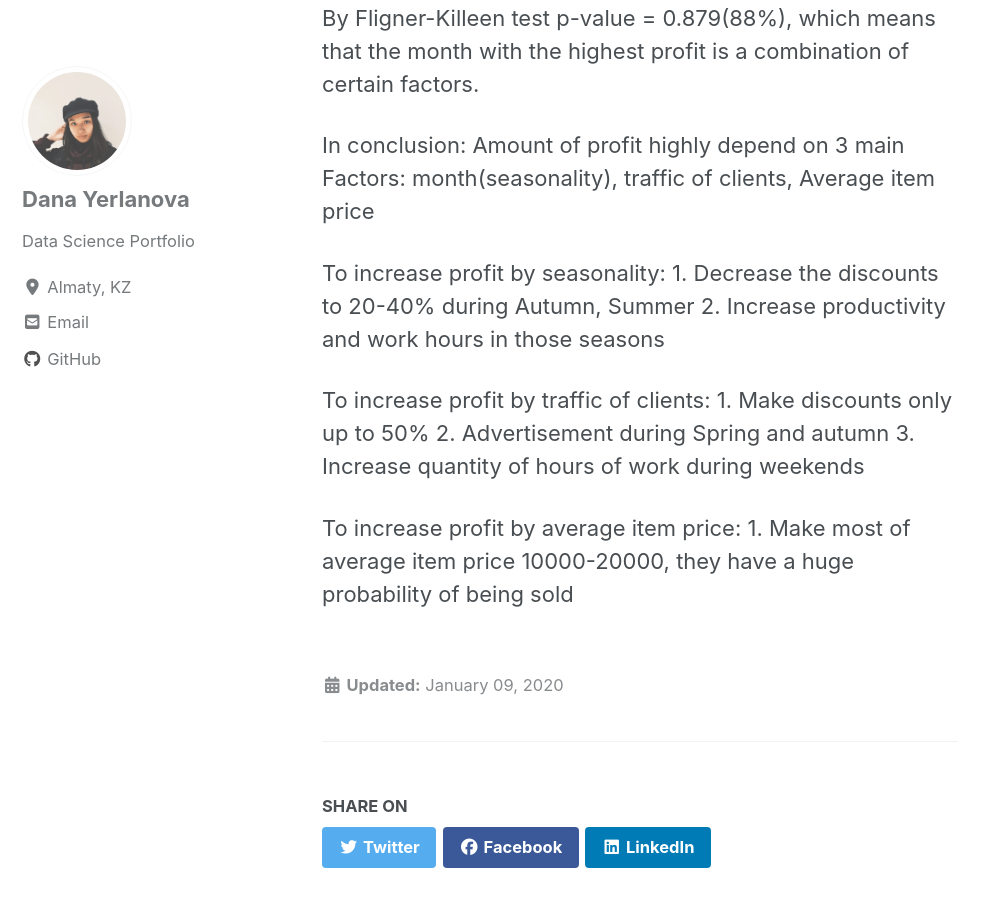
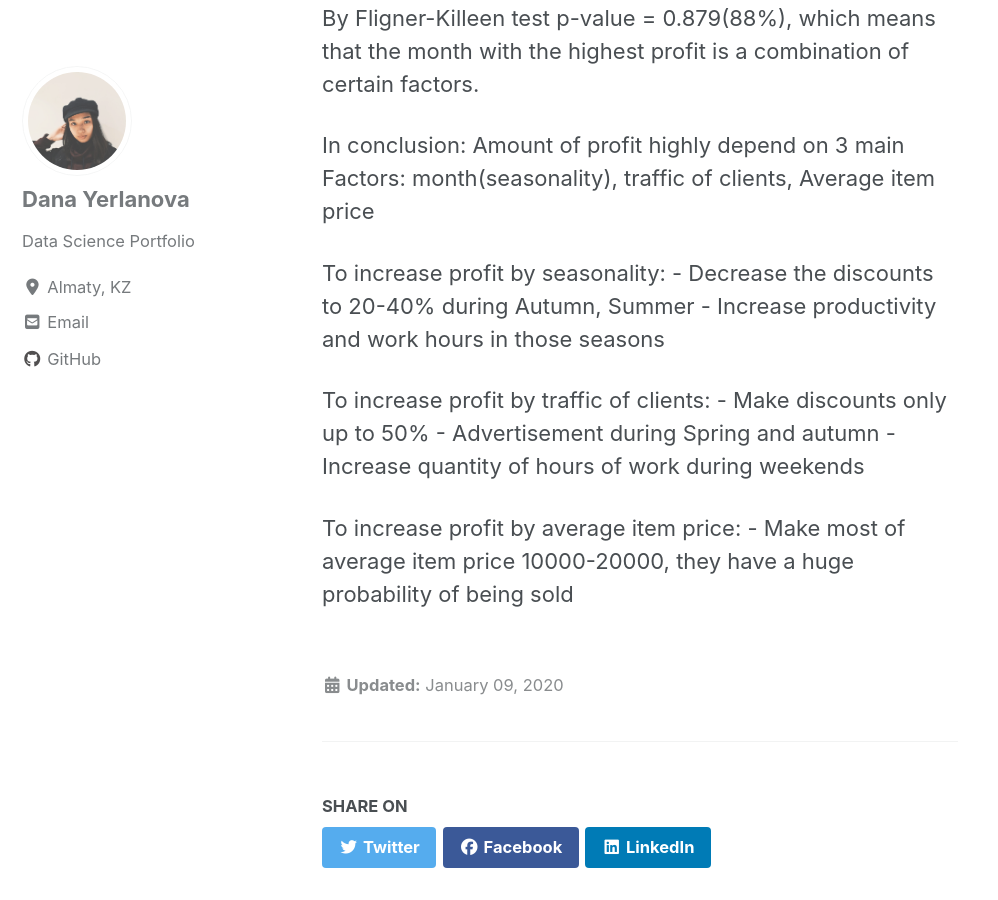
Before and after one commit to yerlandana/yerlandana.github.io, a Jekyll site: the page built from _posts/2019-04-28-salesvisualization.md, in a window 1280 px wide and 900 px high, scrolled down 21348 px. Shown: the whole window, without its empty margins (0-998 px from the left). Built offline with Jekyll 4.4.1, drawn with Linux system fonts in a browser that asks for light colours; cached includes are drawn as plain includes; nearby versions of some CDN libraries.

Commit message:
Conclusion

```diff
--- a/_posts/2019-04-28-salesvisualization.md
+++ b/_posts/2019-04-28-salesvisualization.md
@@ -333,13 +333,13 @@ In conclusion:
    Amount of profit highly depend on 3 main Factors: month(seasonality), traffic of clients, Average item price
 
  To increase profit by seasonality:
-    1. Decrease the discounts to 20-40% during Autumn, Summer
-    2. Increase productivity and work hours in those seasons
+    - Decrease the discounts to 20-40% during Autumn, Summer
+    - Increase productivity and work hours in those seasons
 
  To increase profit by traffic of clients:
-     1. Make discounts only up to 50%
-     2. Advertisement during Spring and autumn
-     3. Increase quantity of hours of work during weekends
+     - Make discounts only up to 50%
+     - Advertisement during Spring and autumn
+     - Increase quantity of hours of work during weekends
 
  To increase profit by average item price:
-    1. Make most of average item price 10000-20000, they have a huge probability of being sold
+    - Make most of average item price 10000-20000, they have a huge probability of being sold
```
